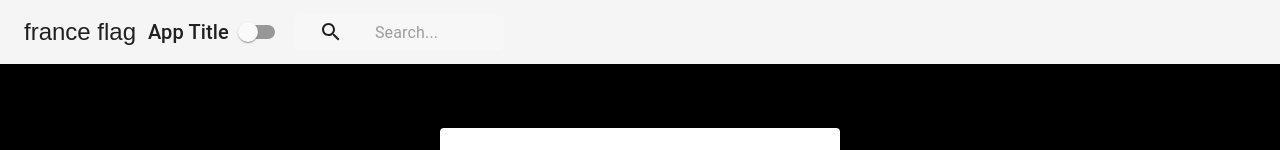
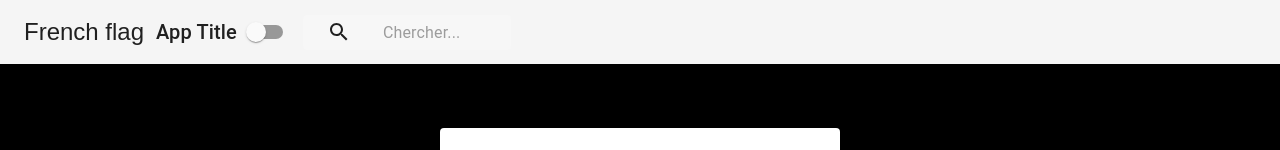
Before and after one commit to gustavo-camello/contextAPI, a React (Create React App) app: page / in a window 1280 px wide. Shown: the top 150 px of the page. Built offline with nearby package versions, Linux system fonts and the light colour scheme.

Commit message:
improve navBar languages

```diff
--- a/src/NavBar.js
+++ b/src/NavBar.js
@@ -10,7 +10,22 @@
 import { Icon } from "@material-ui/core";
 import styles from "./styles/NavBarStyles";
 import {ThemeContext} from "./contexts/ThemeContext";
+import { withLanguageContext } from "./contexts/LanguageContext";
 
+const content = {
+    english: {
+        search: "Search",
+        flag: "UK flag"
+    },
+    french: {
+        search: "Chercher",
+        flag: "French flag"
+    },
+    portugues: {
+        search: "Buscar",
+        flag: "Brazil flag"
+    }
+}
 
 class NavBar extends Component {
     static contextType = ThemeContext;
@@ -18,12 +33,17 @@
     render () {
         const {isDarkMode, toggleTheme} = this.context;
         const {classes} = this.props;
+        const {language} = this.props.languageContext;
+        const {search, flag} = content[language];
         return (
           <div className={classes.root}>
-                <AppBar position="static" color={isDarkMode ? "default" : "primary"}>
+            <AppBar
+              position="static"
+              color={isDarkMode ? "default" : "primary"}
+            >
               <Toolbar>
                 <IconButton className={classes.menuButton} color="inherit">
-                            <span>france flag</span>
+                  <span>{flag}</span>
                 </IconButton>
                 <Typography
                   className={classes.title}
@@ -39,17 +59,18 @@
                     <SearchIcon />
                   </div>
                   <InputBase
-                                placeholder="Search..."
+                    placeholder={`${search}...`}
                     classes={{
                       root: classes.inputRoot,
-                                input: classes.inputInput
-                            }} />
+                      input: classes.inputInput,
+                    }}
+                  />
                 </div>
               </Toolbar>
             </AppBar>
           </div>
-        )
+        );
     }
 }
 
-export default withStyles(styles) (NavBar);
+export default withLanguageContext(withStyles(styles) (NavBar));
--- a/src/contexts/LanguageContext.js
+++ b/src/contexts/LanguageContext.js
@@ -22,3 +22,9 @@
         )
     }
 }
+
+export const withLanguageContext = Component => props => (
+    <LanguageContext.Consumer>
+        {value => <Component languageContext={value} {...props} />}
+    </LanguageContext.Consumer>
+)
```
Also changed, not shown: 1 other file (tests, documents, lock files or other folders). Lines whose indentation alone changed are shown as unchanged.
